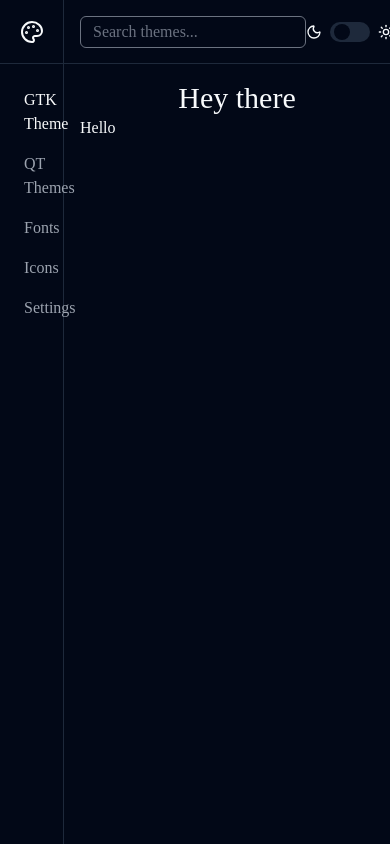
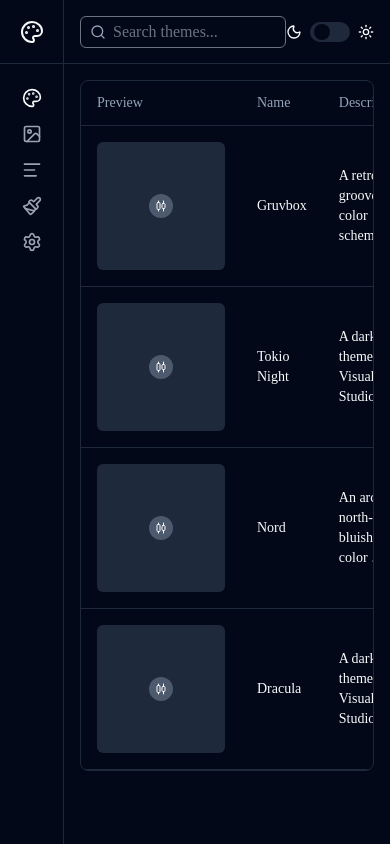
Before and after one commit to DrSh4dow/lx-theming-suite, a SvelteKit app: page / in a window 390 px wide. Built offline with nearby package versions, Linux system fonts and the light colour scheme.

Commit message:
basic interface to select theme

```diff
--- a/src/routes/(app)/+page.svelte
+++ b/src/routes/(app)/+page.svelte
@@ -1,2 +1,68 @@
-<h1 class="text-center text-3xl">Hey there</h1>
-<p>Hello</p>
+<script lang="ts">
+	import Preview from './Preview.svelte';
+
+	type Theme = {
+		preview: string;
+		name: string;
+		description: string;
+		path: string;
+	};
+
+	const themes: Theme[] = [
+		{
+			preview: '/test',
+			name: 'Gruvbox',
+			description: 'A retro groove color scheme',
+			path: 'src/theme/gruvbox.test'
+		},
+		{
+			preview: '/test',
+			name: 'Tokio Night',
+			description: 'A dark theme for Visual Studio Code and 50+ apps',
+			path: 'src/theme/tokio-night.test'
+		},
+		{
+			preview: '/test',
+			name: 'Nord',
+			description: 'An arctic, north-bluish color palette',
+			path: 'src/theme/nord.test'
+		},
+		{
+			preview: '/test',
+			name: 'Dracula',
+			description: 'A dark theme for Visual Studio Code and 50+ apps',
+			path: 'src/theme/dracula.test'
+		}
+	];
+</script>
+
+<section class="w-full overflow-x-scroll rounded-lg border shadow-sm">
+	<div
+		class="grid w-full cursor-default select-none grid-cols-[min-content_min-content_1fr_min-content] text-sm"
+	>
+		<h1 class="px-4 py-3 text-left align-middle font-medium text-muted-foreground">Preview</h1>
+		<h1 class="px-4 py-3 text-left align-middle font-medium text-muted-foreground">Name</h1>
+		<h1 class="px-4 py-3 text-left align-middle font-medium text-muted-foreground">Description</h1>
+		<h1 class="px-4 py-3 text-left align-middle font-medium text-muted-foreground">Select</h1>
+		<hr class="col-span-full" />
+		{#each themes as theme}
+			<div class="p-4">
+				<Preview src={theme.preview} />
+			</div>
+			<div class="flex md:min-w-32 lg:min-w-40 max-w-64 items-center p-4">
+				<h1>{theme.name}</h1>
+			</div>
+			<div class="flex items-center p-4">
+				<h1 class="line-clamp-4 whitespace-pre-wrap break-normal">{theme.description}</h1>
+			</div>
+			<div class="flex items-center justify-center p-4">
+				<button
+					type="button"
+					class="rounded-md bg-primary px-10 py-1.5 text-primary-foreground transition-colors duration-75 hover:bg-primary/80 active:bg-primary lg:px-14 xl:px-20"
+					>Apply</button
+				>
+			</div>
+			<hr class="col-span-full" />
+		{/each}
+	</div>
+</section>
--- a/src/routes/(app)/Header.svelte
+++ b/src/routes/(app)/Header.svelte
@@ -1,22 +1,27 @@
 <script>
 	import { currentTheme } from '$lib/stores/themeProvider';
 	import { cn } from '$lib/utils/cn';
-	import { MoonIcon, PaletteIcon, SunIcon } from 'lucide-svelte';
+	import { MoonIcon, PaletteIcon, SearchIcon, SunIcon } from 'lucide-svelte';
 </script>
 
 <header
-	class="grid w-full grid-cols-[64px_1fr] justify-center border-b sm:justify-normal md:grid-cols-[280px_1fr]"
+	class="grid w-full cursor-default grid-cols-[64px_1fr] justify-center border-b sm:justify-normal md:grid-cols-[280px_1fr] bg-card"
 >
 	<div class="flex items-center justify-center gap-x-2 border-r md:justify-start md:px-8">
 		<PaletteIcon class="h-6 w-6" />
 		<h5 class="hidden select-none font-semibold md:block">Linux Theming Suite</h5>
 	</div>
 	<div class="flex items-center justify-between px-4 sm:px-8">
-		<input
-			type="text"
-			placeholder="Search themes..."
-			class="form-input h-8 rounded-md border bg-background text-foreground focus:border-muted-foreground focus:ring-muted-foreground"
-		/>
+		<label class="relative">
+			<input
+				type="text"
+				placeholder="Search themes..."
+				class="form-input h-8 w-full appearance-none rounded-md border bg-background pl-8 text-foreground shadow-none focus:border-muted-foreground focus:ring-muted-foreground"
+			/>
+			<div class="absolute left-2.5 top-1/2 -translate-y-1/2">
+				<SearchIcon color={'hsl(var(--muted-foreground))'} size={16} />
+			</div>
+		</label>
 		<div>
 			<label class="flex select-none items-center justify-center gap-x-2">
 				<MoonIcon class="h-4 w-4" />
--- a/src/routes/(app)/NavigationBar.svelte
+++ b/src/routes/(app)/NavigationBar.svelte
@@ -13,11 +13,12 @@
 					$page.url.pathname === '/'
 						? 'text-gray-900 dark:text-gray-50'
 						: 'text-gray-500 hover:text-gray-900 dark:text-gray-400 dark:hover:text-gray-50',
-					'flex items-center gap-3 rounded-lg px-3 py-2 transition-all '
+					'flex items-center justify-center gap-3 rounded-lg px-3 py-2 transition-all md:justify-normal'
 				)}
+				title="GTK Themes"
 			>
-				<PaletteIcon class="h-4 w-4" />
-				GTK Theme
+				<PaletteIcon class="h-5 w-5 md:h-4 md:w-4" />
+				<h5 class="hidden md:block">GTK Theme</h5>
 			</a>
 		</li>
 		<li>
@@ -27,11 +28,12 @@
 					$page.url.pathname.startsWith('/qt-themes-config')
 						? 'text-gray-900 dark:text-gray-50'
 						: 'text-gray-500 hover:text-gray-900 dark:text-gray-400 dark:hover:text-gray-50',
-					'flex items-center gap-3 rounded-lg px-3 py-2 transition-all '
+					'flex items-center justify-center gap-3 rounded-lg px-3 py-2 transition-all md:justify-normal'
 				)}
+				title="QT Themes"
 			>
-				<ImageIcon class="h-4 w-4" />
-				QT Themes
+				<ImageIcon class="h-5 w-5 md:h-4 md:w-4" />
+				<h5 class="hidden md:block">QT Themes</h5>
 			</a>
 		</li>
 		<li>
@@ -41,11 +43,12 @@
 					$page.url.pathname.startsWith('/font-config')
 						? 'text-gray-900 dark:text-gray-50'
 						: 'text-gray-500 hover:text-gray-900 dark:text-gray-400 dark:hover:text-gray-50',
-					'flex items-center gap-3 rounded-lg px-3 py-2 transition-all '
+					'flex items-center justify-center gap-3 rounded-lg px-3 py-2 transition-all md:justify-normal'
 				)}
+				title="Fonts"
 			>
-				<TextIcon class="h-4 w-4" />
-				Fonts
+				<TextIcon class="h-5 w-5 md:h-4 md:w-4" />
+				<h5 class="hidden md:block">Fonts</h5>
 			</a>
 		</li>
 		<li>
@@ -55,11 +58,12 @@
 					$page.url.pathname.startsWith('/icons-config')
 						? 'text-gray-900 dark:text-gray-50'
 						: 'text-gray-500 hover:text-gray-900 dark:text-gray-400 dark:hover:text-gray-50',
-					'flex items-center gap-3 rounded-lg px-3 py-2 transition-all '
+					'flex items-center justify-center gap-3 rounded-lg px-3 py-2 transition-all md:justify-normal'
 				)}
+				title="Icons"
 			>
-				<PaintbrushIcon class="h-4 w-4" />
-				Icons
+				<PaintbrushIcon class="h-5 w-5 md:h-4 md:w-4" />
+				<h5 class="hidden md:block">Icons</h5>
 			</a>
 		</li>
 		<li>
@@ -69,11 +73,12 @@
 					$page.url.pathname.startsWith('/settings')
 						? 'text-gray-900 dark:text-gray-50'
 						: 'text-gray-500 hover:text-gray-900 dark:text-gray-400 dark:hover:text-gray-50',
-					'flex items-center gap-3 rounded-lg px-3 py-2 transition-all '
+					'flex items-center justify-center gap-3 rounded-lg px-3 py-2 transition-all md:justify-normal'
 				)}
+				title="Settings"
 			>
-				<SettingsIcon class="h-4 w-4" />
-				Settings
+				<SettingsIcon class="h-5 w-5 md:h-4 md:w-4" />
+				<h5 class="hidden md:block">Settings</h5>
 			</a>
 		</li>
 	</ul>
--- /dev/null
+++ b/src/routes/(app)/Preview.svelte
@@ -0,0 +1,16 @@
+<script lang="ts">
+	import { AlignHorizontalDistributeCenterIcon } from 'lucide-svelte';
+
+	export let src: string;
+</script>
+
+<div class="w-fit max-w-fit">
+	<figure
+		class="flex h-32 w-32 min-w-32 cursor-pointer items-center justify-center rounded-md bg-muted"
+	>
+		<h5 class="sr-only">{src}</h5>
+		<div class="flex h-6 w-6 items-center justify-center rounded-full bg-muted-foreground/40">
+			<AlignHorizontalDistributeCenterIcon class="h-3 w-3" />
+		</div>
+	</figure>
+</div>
```
